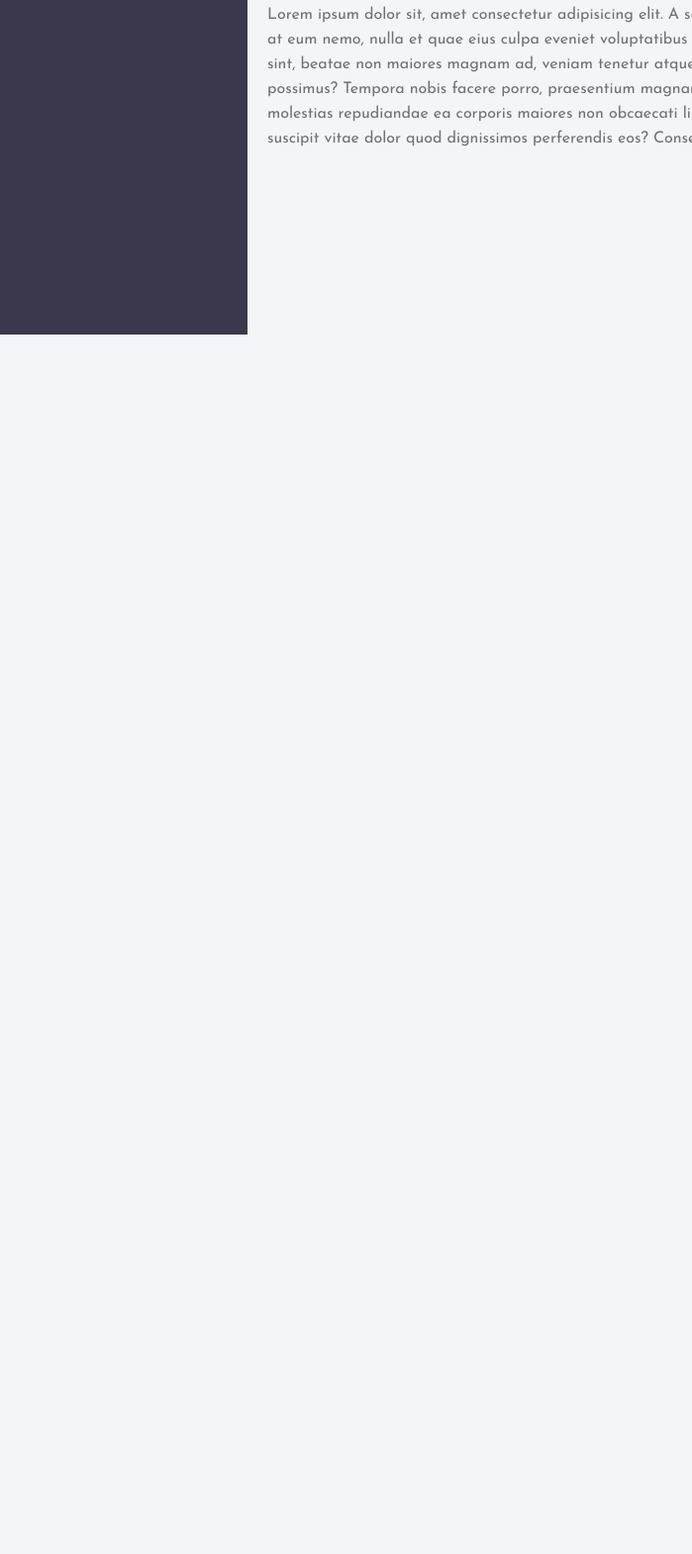
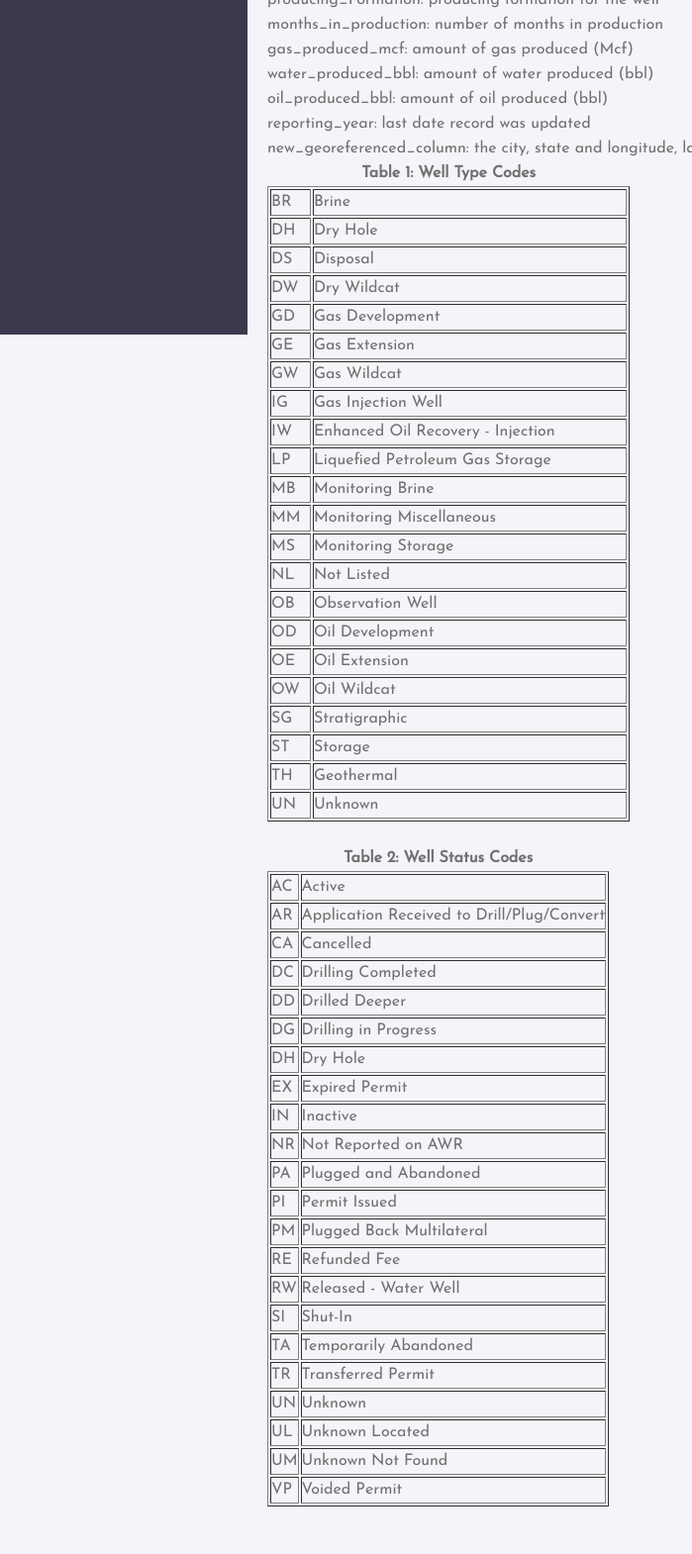
Before and after one commit to 200413-java-spark/project-3-dashboard, a plain HTML site: page src/main/resources/templates/index.html in a window 1280 px wide. Shown: the part 462-2032 px from the top of the page at 99% size, without its empty margins (0-699 px from the left). Before the commit the page ends 800 px from the top, so only its background shows below. Drawn offline with Linux system fonts and the light colour scheme.

Commit message:
updated index.html with info about data, still in progress

```diff
--- a/src/main/resources/templates/index.html
+++ b/src/main/resources/templates/index.html
@@ -31,30 +31,222 @@
                 <div>
                     <h1>NY State Oil Production</h1>
                 </div>
-                <div>Lorem ipsum dolor sit, amet consectetur adipisicing elit. A sed nobis ut exercitationem atque
-                    accusamus sit natus officiis totam blanditiis at eum nemo, nulla et quae eius culpa eveniet
-                    voluptatibus repellat illum tenetur, facilis porro. Quae fuga odio perferendis itaque alias sint,
-                    beatae non maiores magnam ad, veniam tenetur atque ea exercitationem earum eveniet totam ipsam magni
-                    tempora aliquid ullam possimus? Tempora nobis facere porro, praesentium magnam provident accusamus
-                    temporibus! Repellendus harum veritatis itaque molestias repudiandae ea corporis maiores non
-                    obcaecati libero, unde ipsum consequuntur aut consectetur culpa magni omnis vero odio suscipit vitae
-                    dolor quod dignissimos perferendis eos? Consequuntur!</div>
-                <div>Lorem ipsum dolor sit, amet consectetur adipisicing elit. A sed nobis ut exercitationem atque
-                    accusamus sit natus officiis totam blanditiis at eum nemo, nulla et quae eius culpa eveniet
-                    voluptatibus repellat illum tenetur, facilis porro. Quae fuga odio perferendis itaque alias sint,
-                    beatae non maiores magnam ad, veniam tenetur atque ea exercitationem earum eveniet totam ipsam magni
-                    tempora aliquid ullam possimus? Tempora nobis facere porro, praesentium magnam provident accusamus
-                    temporibus! Repellendus harum veritatis itaque molestias repudiandae ea corporis maiores non
-                    obcaecati libero, unde ipsum consequuntur aut consectetur culpa magni omnis vero odio suscipit vitae
-                    dolor quod dignissimos perferendis eos? Consequuntur!</div>
-                <div>Lorem ipsum dolor sit, amet consectetur adipisicing elit. A sed nobis ut exercitationem atque
-                    accusamus sit natus officiis totam blanditiis at eum nemo, nulla et quae eius culpa eveniet
-                    voluptatibus repellat illum tenetur, facilis porro. Quae fuga odio perferendis itaque alias sint,
-                    beatae non maiores magnam ad, veniam tenetur atque ea exercitationem earum eveniet totam ipsam magni
-                    tempora aliquid ullam possimus? Tempora nobis facere porro, praesentium magnam provident accusamus
-                    temporibus! Repellendus harum veritatis itaque molestias repudiandae ea corporis maiores non
-                    obcaecati libero, unde ipsum consequuntur aut consectetur culpa magni omnis vero odio suscipit vitae
-                    dolor quod dignissimos perferendis eos? Consequuntur!</div>
+                <div>
+<p>&nbsp;</p>
+<ol>
+<li>api_well_number: American Petroleum Institute 14 digit Unique Well Identification Number</li>
+<li>county: county that the well is located in</li>
+<li>company_name: company that contructed well</li>
+<li>api_hole_number: the 6th-10th digits of API well number, unique API hole number</li>
+<li>sidetrack_code: the 11th and 12th digits of API well number, with the original vertical well as "00", and the first directional sidetrack as "01".</li>
+<li>completion_code: 2 digit Company completion code</li>
+<li>well_type_code: refer to "Table 1" for respective well type codes</li>
+<li>production_field: Production field of well</li>
+<li>well_status_code: refer to "Table 2" for respective well statuc codes</li>
+<li>well_name: Name of well</li>
+<li>town: town where well is located</li>
+<li>producing_Formation: producing formation for the well</li>
+<li>months_in_production: number of months in production</li>
+<li>gas_produced_mcf: amount of gas produced (Mcf)</li>
+<li>water_produced_bbl: amount of water produced (bbl)</li>
+<li>oil_produced_bbl: amount of oil produced (bbl)</li>
+<li>reporting_year: last date record was updated</li>
+<li>new_georeferenced_column: the city, state and longitude, latitude of where the well is located</li>
+</ol>
+<div class="center">
+<table border="1" width="37%"><caption><strong>Table 1: Well Type Codes</strong></caption>
+<tbody>
+<tr>
+<td>BR</td>
+<td>Brine</td>
+</tr>
+<tr>
+<td>DH</td>
+<td>Dry Hole</td>
+</tr>
+<tr>
+<td>DS</td>
+<td>Disposal</td>
+</tr>
+<tr>
+<td>DW</td>
+<td>Dry Wildcat</td>
+</tr>
+<tr>
+<td>GD</td>
+<td>Gas Development</td>
+</tr>
+<tr>
+<td>GE</td>
+<td>Gas Extension</td>
+</tr>
+<tr>
+<td>GW</td>
+<td>Gas Wildcat</td>
+</tr>
+<tr>
+<td>IG</td>
+<td>Gas Injection Well</td>
+</tr>
+<tr>
+<td>IW</td>
+<td>Enhanced Oil Recovery - Injection</td>
+</tr>
+<tr>
+<td>LP</td>
+<td>Liquefied Petroleum Gas Storage</td>
+</tr>
+<tr>
+<td>MB</td>
+<td>Monitoring Brine</td>
+</tr>
+<tr>
+<td>MM</td>
+<td>Monitoring Miscellaneous</td>
+</tr>
+<tr>
+<td>MS</td>
+<td>Monitoring Storage</td>
+</tr>
+<tr>
+<td>NL</td>
+<td>Not Listed</td>
+</tr>
+<tr>
+<td>OB</td>
+<td>Observation Well</td>
+</tr>
+<tr>
+<td>OD</td>
+<td>Oil Development</td>
+</tr>
+<tr>
+<td>OE</td>
+<td>Oil Extension</td>
+</tr>
+<tr>
+<td>OW</td>
+<td>Oil Wildcat</td>
+</tr>
+<tr>
+<td>SG</td>
+<td>Stratigraphic</td>
+</tr>
+<tr>
+<td>ST</td>
+<td>Storage</td>
+</tr>
+<tr>
+<td>TH</td>
+<td>Geothermal</td>
+</tr>
+<tr>
+<td>UN</td>
+<td>Unknown</td>
+</tr>
+</tbody>
+</table>
+<p>&nbsp;</p>
+<div class="center">
+<table border="1"><caption><strong>Table 2: Well Status Codes</strong></caption>
+<tbody>
+<tr>
+<td>AC</td>
+<td>Active</td>
+</tr>
+<tr>
+<td valign="TOP">AR</td>
+<td>Application Received to Drill/Plug/Convert</td>
+</tr>
+<tr>
+<td>CA</td>
+<td>Cancelled</td>
+</tr>
+<tr>
+<td>DC</td>
+<td>Drilling Completed</td>
+</tr>
+<tr>
+<td>DD</td>
+<td>Drilled Deeper</td>
+</tr>
+<tr>
+<td>DG</td>
+<td>Drilling in Progress</td>
+</tr>
+<tr>
+<td>DH</td>
+<td>Dry Hole</td>
+</tr>
+<tr>
+<td>EX</td>
+<td>Expired Permit</td>
+</tr>
+<tr>
+<td>IN</td>
+<td>Inactive</td>
+</tr>
+<tr>
+<td>NR</td>
+<td valign="TOP">Not Reported on AWR</td>
+</tr>
+<tr>
+<td valign="TOP">PA</td>
+<td>Plugged and Abandoned</td>
+</tr>
+<tr>
+<td>PI</td>
+<td>Permit Issued</td>
+</tr>
+<tr>
+<td>PM</td>
+<td valign="TOP">Plugged Back Multilateral</td>
+</tr>
+<tr>
+<td>RE</td>
+<td>Refunded Fee</td>
+</tr>
+<tr>
+<td valign="TOP">RW</td>
+<td>Released - Water Well</td>
+</tr>
+<tr>
+<td valign="TOP">SI</td>
+<td>Shut-In</td>
+</tr>
+<tr>
+<td valign="TOP">TA</td>
+<td>Temporarily Abandoned</td>
+</tr>
+<tr>
+<td>TR</td>
+<td>Transferred Permit</td>
+</tr>
+<tr>
+<td>UN</td>
+<td>Unknown</td>
+</tr>
+<tr>
+<td>UL</td>
+<td>Unknown Located</td>
+</tr>
+<tr>
+<td>UM</td>
+<td>Unknown Not Found</td>
+</tr>
+<tr>
+<td>VP</td>
+<td>Voided Permit</td>
+</tr>
+</tbody>
+</table>
+</div>
+<p>&nbsp;</p>
+</div>
+
+
+                </div>
+
             </div>
         </div>
     </div>
```
Also changed, not shown: src/main/resources/static/mapView.js (+26 -75 lines), src/main/resources/templates/MapView.html (+17 -1 lines), src/main/resources/templates/test.html (added, +20 -0 lines), 1 other file.
